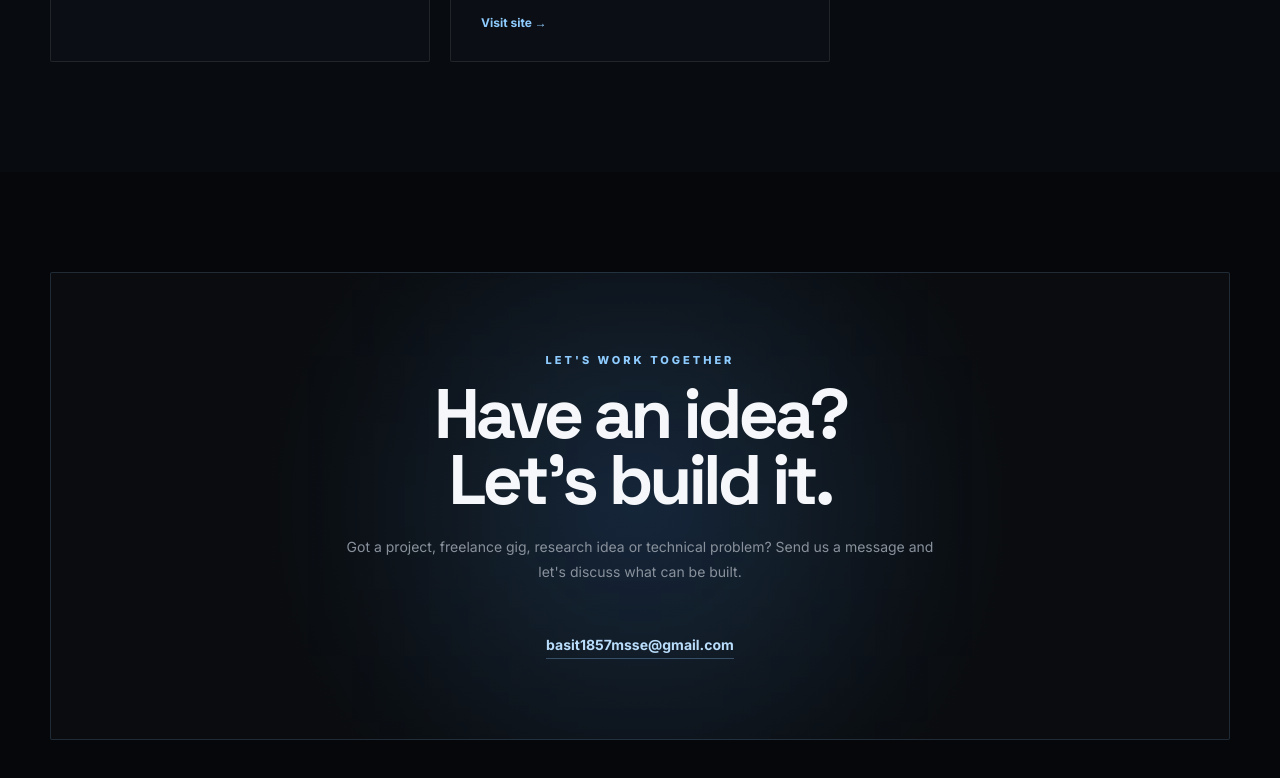
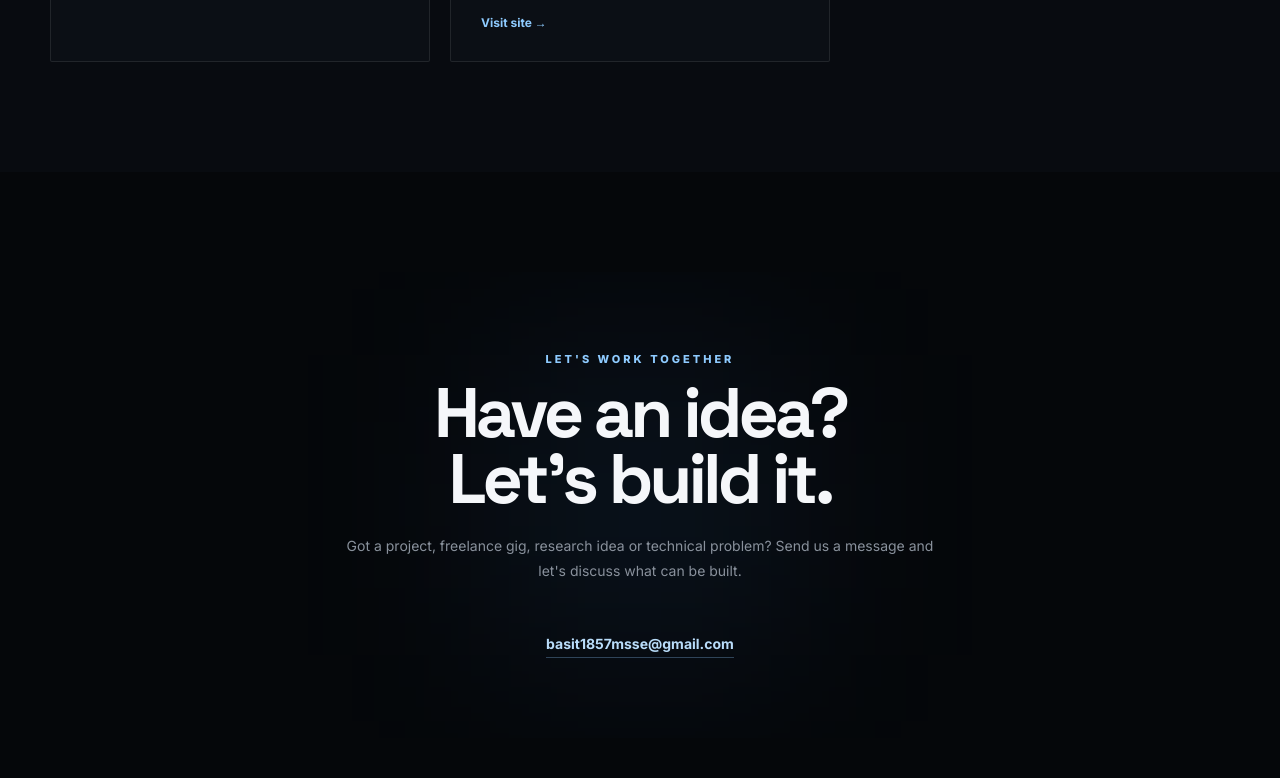
Before and after one commit to basita167/PortFolioSite, a plain HTML site: page index.html in a window 1280 px wide. Shown: the part 2697-3475 px from the top of the page. Drawn offline with Linux system fonts and the light colour scheme.

Commit message:
Refactor contact-box styles in index.html
Removed unnecessary styles and cleaned up the contact-box class.

```diff
--- a/index.html
+++ b/index.html
@@ -1087,30 +1087,13 @@ section{
 }
 
 .contact-box{
-
     position:relative;
-
     overflow:hidden;
-
     text-align:center;
-
     padding:
         80px 30px;
-
     border-radius:2px;
 
-    border:1px solid
-        rgba(142,203,255,.16);
-
-    background:
-
-        radial-gradient(
-            circle at center,
-            rgba(77,163,255,.12),
-            transparent 60%
-        ),
-
-        rgba(255,255,255,.025);
 }
 
 .contact-box::before{
```
